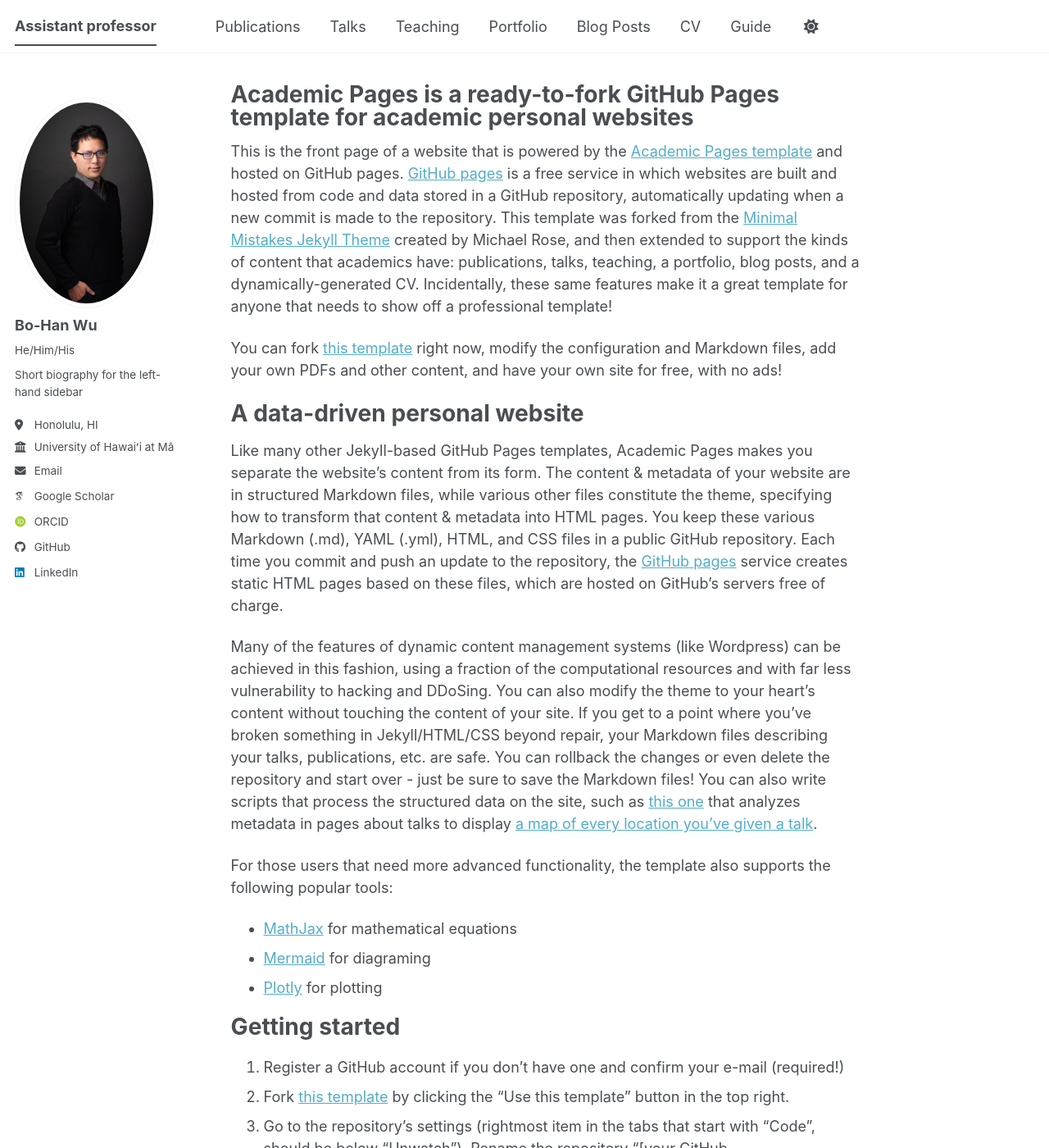
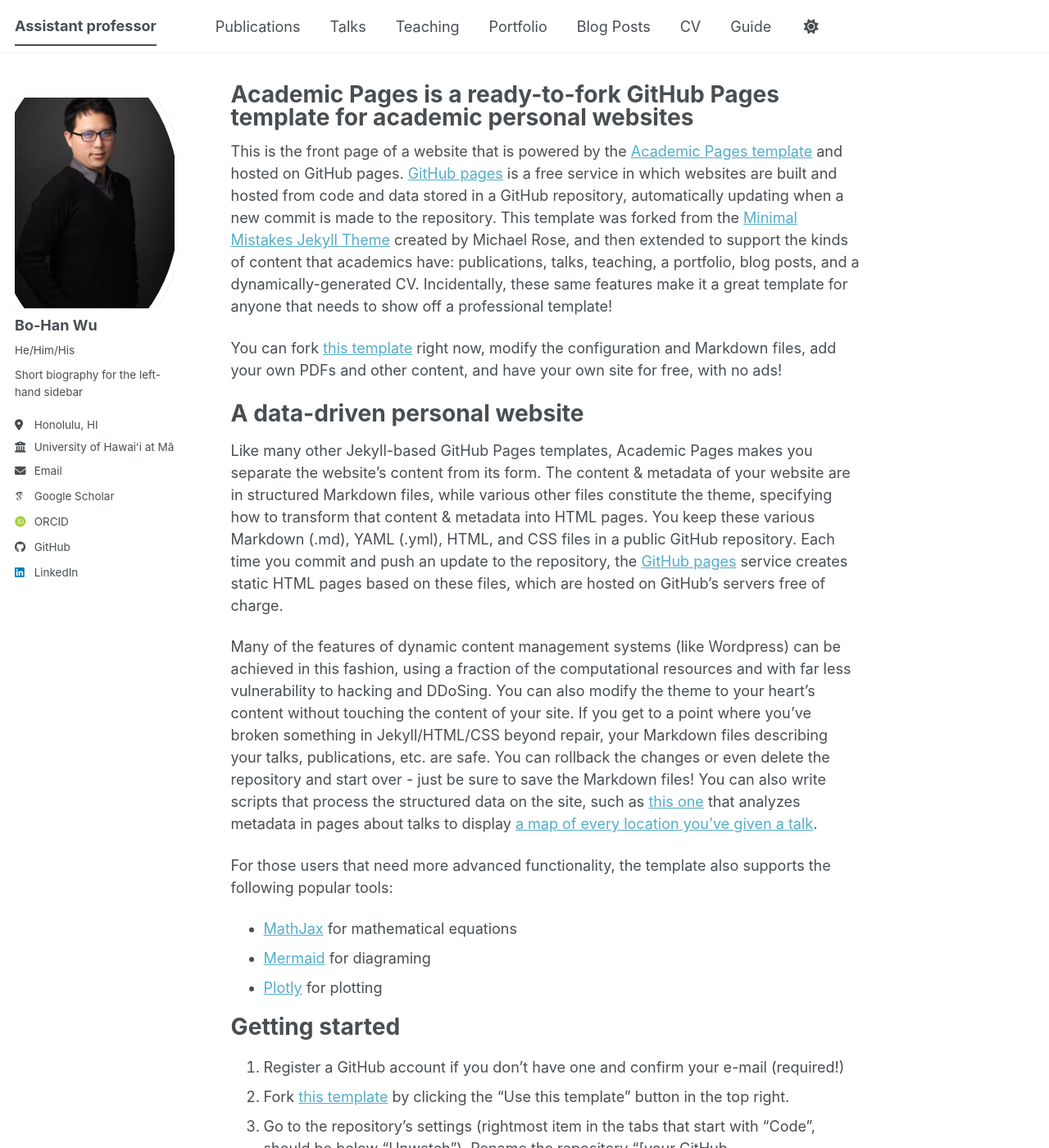
Before and after one commit to go705/go705.github.io, a Jekyll site: the page built from _pages/about.md, in a window 1280 px wide and 1400 px high. Shown: the whole window at 82% size. Built offline with Jekyll 4.4.1, drawn with Linux system fonts in a browser that asks for light colours; some web fonts are replaced; a script bundle is joined from its source files by our own code; library files that are not in the unit come from our copies.

Commit message:
Update size

```diff
--- a/assets/css/main.scss
+++ b/assets/css/main.scss
@@ -41,3 +41,13 @@
     "vendor/font-awesome/solid",
     "vendor/font-awesome/brands"
 ;
+
+/* Custom Profile Image Zoom */
+.author__avatar img {
+  transform: scale(1.4); /* Increase this number to zoom in more */
+  object-fit: cover;
+}
+
+.author__avatar {
+  overflow: hidden; /* Keeps the zoom contained within the circle/square */
+}
```
Also changed, not shown: 1 other file.
